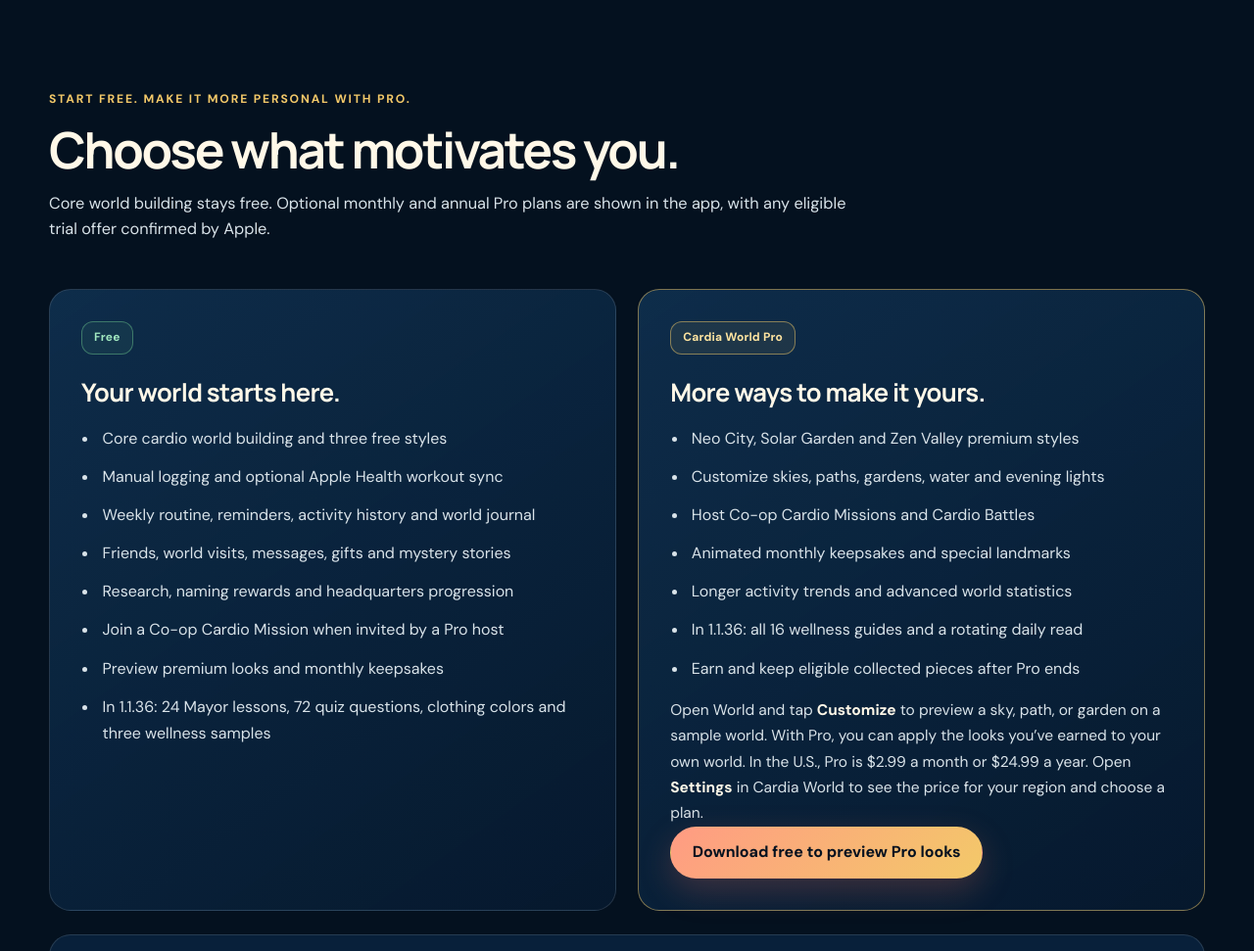
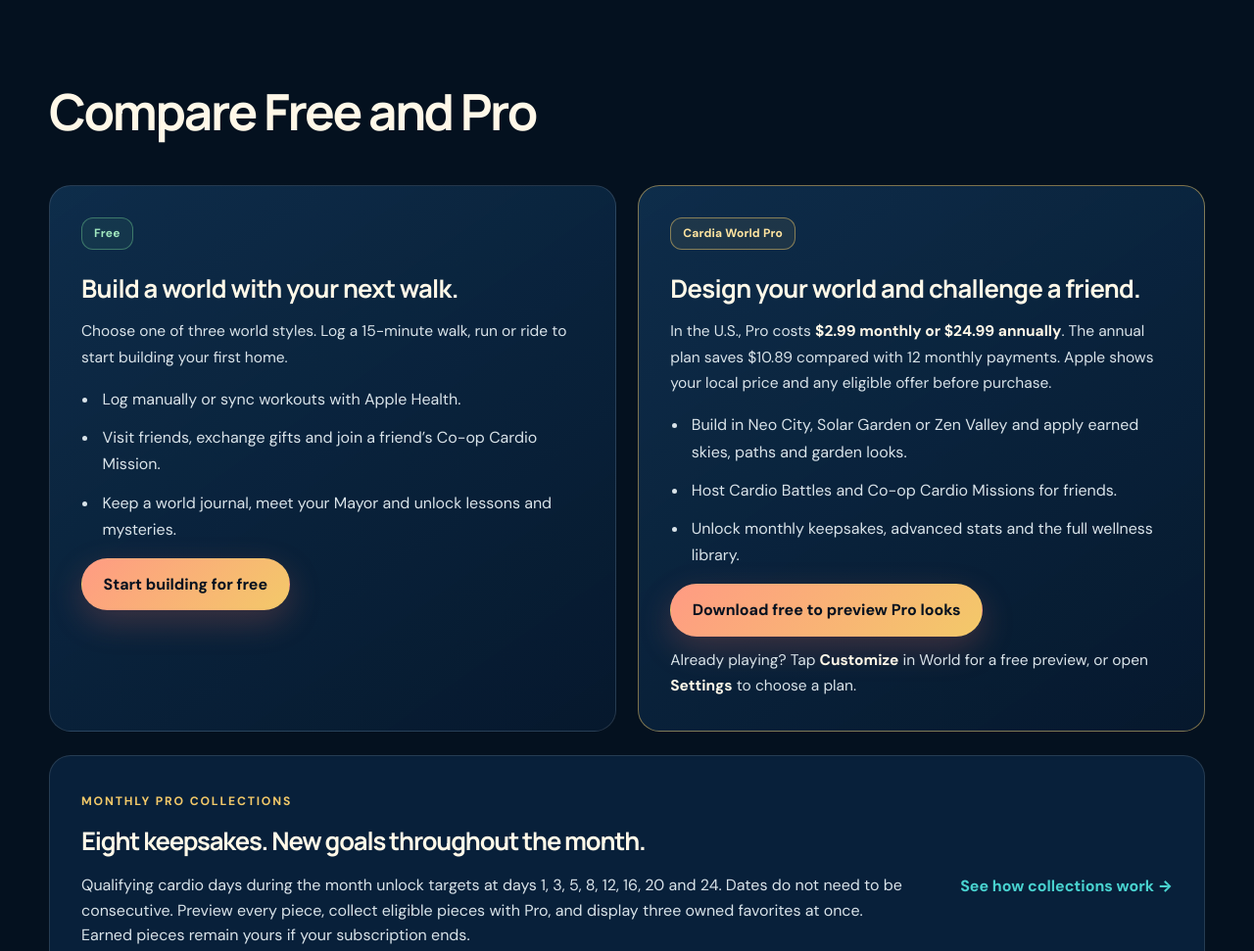
Before and after one commit to 62brmvnb4p-coder/cardiaworld-site, a plain HTML site: page features/index.html in a window 1280 px wide. Shown: the part 3869-4840 px from the top of the page at 98% size. Drawn offline with Linux system fonts and the light colour scheme.

Commit message:
Make free downloads and Pro previews easier to find and measure

```diff
--- a/assets/analytics.js
+++ b/assets/analytics.js
@@ -10,7 +10,8 @@
   const lifetime = 180 * 24 * 60 * 60 * 1000;
   const browserOptOut = navigator.globalPrivacyControl === true || navigator.doNotTrack === '1';
   const channels = new Set(['tiktok', 'facebook', 'instagram', 'reddit']);
-  const source = (location.searchParams.get('from') || location.searchParams.get('utm_source') || '').toLowerCase();
+  const label = (location.searchParams.get('from') || location.searchParams.get('utm_source') || '').trim().toLowerCase();
+  const source = label === 'ig' ? 'instagram' : label === 'fb' ? 'facebook' : label;
   const paid = new Set(['paid', 'paid_social', 'cpc', 'ppc', 'ads']).has((location.searchParams.get('utm_medium') || '').toLowerCase());
   const campaign = channels.has(source) ? `${source}_${paid ? 'paid' : 'organic'}` : 'website';
   const page = {page_location: location.origin + location.pathname, page_title: document.title, page_referrer: ''};
@@ -112,6 +113,8 @@
     let destination;
     try { destination = new URL(link.href, location.href); } catch { return; }
     if (destination.protocol !== 'https:' || destination.hostname !== 'apps.apple.com' || !destination.pathname.endsWith('/id6815041207')) return;
-    gtag('event', 'app_store_click', {...page, send_to: measurementId, link_url: 'https://apps.apple.com/us/app/cardia-world/id6815041207', website_campaign: campaign});
+    const token = destination.searchParams.get('ct') || '';
+    const knownToken = /^(?:website|(?:tiktok|facebook|instagram|reddit)_(?:paid|organic))(?:_pro_(?:preview|host))?$/.test(token);
+    gtag('event', 'app_store_click', {...page, send_to: measurementId, link_url: 'https://apps.apple.com/us/app/cardia-world/id6815041207', website_campaign: knownToken ? token : campaign});
   });
 })();
--- a/assets/site.js
+++ b/assets/site.js
@@ -8,7 +8,8 @@ const nav = document.querySelector('[data-nav]');
   const hasRedditAdClick = Boolean(params.get('rdt_cid')?.trim());
   const hasTikTokAdClick = Boolean(params.get('ttclid')?.trim());
   const inferredSource = hasTikTokAdClick ? 'tiktok' : (hasRedditAdClick ? 'reddit' : '');
-  const source = (params.get('from') || params.get('utm_source') || inferredSource).toLowerCase();
+  const label = (params.get('from') || params.get('utm_source') || inferredSource).trim().toLowerCase();
+  const source = label === 'ig' ? 'instagram' : label === 'fb' ? 'facebook' : label;
   const medium = (params.get('utm_medium') || '').toLowerCase();
   const channels = new Set(['tiktok', 'facebook', 'instagram', 'reddit']);
   const paid = new Set(['paid', 'paid_social', 'cpc', 'ppc', 'ads']).has(medium)
@@ -78,6 +79,6 @@ if (!reducedMotion && 'IntersectionObserver' in window) {
 
 // Optional website analytics manages consent before loading Google's tag.
 const analytics = document.createElement('script');
-analytics.src = '/assets/analytics.js?v=20261103-features';
+analytics.src = '/assets/analytics.js?v=20261124-plans';
 analytics.async = true;
 document.head.appendChild(analytics);
--- a/features/index.html
+++ b/features/index.html
@@ -63,7 +63,7 @@
 }</script>
     <link rel="icon" href="/assets/images/cardia-world-icon-512.png?v=app-icon-0dba94c9">
     <link rel="stylesheet" href="/assets/styles.css?v=20261107-mayor-wellness">
-    <script defer src="/assets/site.js?v=20261123-pro"></script>
+    <script defer src="/assets/site.js?v=20261124-plans"></script>
   </head>
   <body>
     <a class="skip-link" href="#main">Skip to content</a>
@@ -119,10 +119,31 @@
       </section>
 
       <section id="free-and-pro" class="feature-section" aria-labelledby="pro-title">
-        <div class="section-heading left"><span class="eyebrow">Start free. Make it more personal with Pro.</span><h2 id="pro-title">Choose what motivates you.</h2><p>Core world building stays free. Optional monthly and annual Pro plans are shown in the app, with any eligible trial offer confirmed by Apple.</p></div>
+        <div class="section-heading left"><h2 id="pro-title">Compare Free and Pro</h2></div>
         <div class="plan-grid">
-          <article class="feature-card plan-card"><span class="release-label available-label">Free</span><h3>Your world starts here.</h3><ul><li>Core cardio world building and three free styles</li><li>Manual logging and optional Apple Health workout sync</li><li>Weekly routine, reminders, activity history and world journal</li><li>Friends, world visits, messages, gifts and mystery stories</li><li>Research, naming rewards and headquarters progression</li><li>Join a Co-op Cardio Mission when invited by a Pro host</li><li>Preview premium looks and monthly keepsakes</li><li>In 1.1.36: 24 Mayor lessons, 72 quiz questions, clothing colors and three wellness samples</li></ul></article>
-          <article class="feature-card plan-card pro-plan"><span class="release-label pro-label">Cardia World Pro</span><h3>More ways to make it yours.</h3><ul><li>Neo City, Solar Garden and Zen Valley premium styles</li><li>Customize skies, paths, gardens, water and evening lights</li><li>Host Co-op Cardio Missions and Cardio Battles</li><li>Animated monthly keepsakes and special landmarks</li><li>Longer activity trends and advanced world statistics</li><li>In 1.1.36: all 16 wellness guides and a rotating daily read</li><li>Earn and keep eligible collected pieces after Pro ends</li></ul><p>Open World and tap <strong>Customize</strong> to preview a sky, path, or garden on a sample world. With Pro, you can apply the looks you’ve earned to your own world. In the U.S., Pro is $2.99 a month or $24.99 a year. Open <strong>Settings</strong> in Cardia World to see the price for your region and choose a plan.</p><a class="button primary" data-store-entry="pro-preview" href="https://apps.apple.com/us/app/cardia-world/id6815041207?pt=129494535&amp;ct=website_pro_preview&amp;mt=8">Download free to preview Pro looks</a></article>
+          <article class="feature-card plan-card">
+            <span class="release-label available-label">Free</span>
+            <h3>Build a world with your next walk.</h3>
+            <p>Choose one of three world styles. Log a 15-minute walk, run or ride to start building your first home.</p>
+            <ul>
+              <li>Log manually or sync workouts with Apple Health.</li>
+              <li>Visit friends, exchange gifts and join a friend’s Co-op Cardio Mission.</li>
+              <li>Keep a world journal, meet your Mayor and unlock lessons and mysteries.</li>
+            </ul>
+            <a class="button primary" href="https://apps.apple.com/us/app/cardia-world/id6815041207?pt=129494535&amp;ct=website&amp;mt=8">Start building for free</a>
+          </article>
+          <article class="feature-card plan-card pro-plan">
+            <span class="release-label pro-label">Cardia World Pro</span>
+            <h3>Design your world and challenge a friend.</h3>
+            <p>In the U.S., Pro costs <strong>$2.99 monthly or $24.99 annually</strong>. The annual plan saves $10.89 compared with 12 monthly payments. Apple shows your local price and any eligible offer before purchase.</p>
+            <ul>
+              <li>Build in Neo City, Solar Garden or Zen Valley and apply earned skies, paths and garden looks.</li>
+              <li>Host Cardio Battles and Co-op Cardio Missions for friends.</li>
+              <li>Unlock monthly keepsakes, advanced stats and the full wellness library.</li>
+            </ul>
+            <a class="button primary" data-store-entry="pro-preview" href="https://apps.apple.com/us/app/cardia-world/id6815041207?pt=129494535&amp;ct=website_pro_preview&amp;mt=8">Download free to preview Pro looks</a>
+            <p>Already playing? Tap <strong>Customize</strong> in World for a free preview, or open <strong>Settings</strong> to choose a plan.</p>
+          </article>
         </div>
         <div class="collection-callout"><div><span class="eyebrow">Monthly Pro collections</span><h3>Eight keepsakes. New goals throughout the month.</h3><p>Qualifying cardio days during the month unlock targets at days 1, 3, 5, 8, 12, 16, 20 and 24. Dates do not need to be consecutive. Preview every piece, collect eligible pieces with Pro, and display three owned favorites at once. Earned pieces remain yours if your subscription ends.</p></div><a class="text-link" href="/how-it-works/#stories-and-collections">See how collections work <span aria-hidden="true">→</span></a></div>
       </section>
```
Also changed, not shown: index.html (+5 -1 lines).
